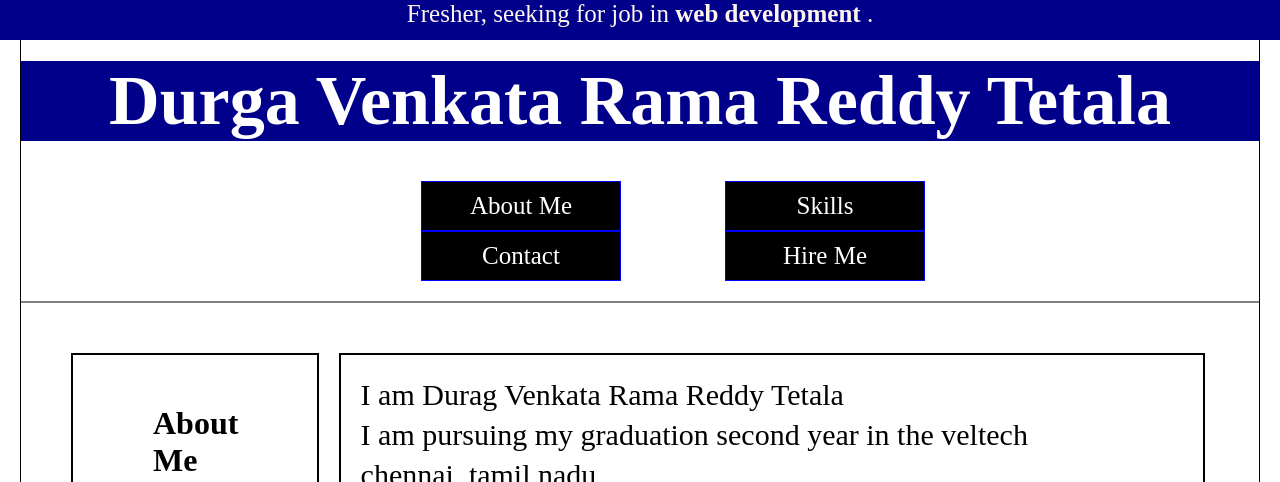
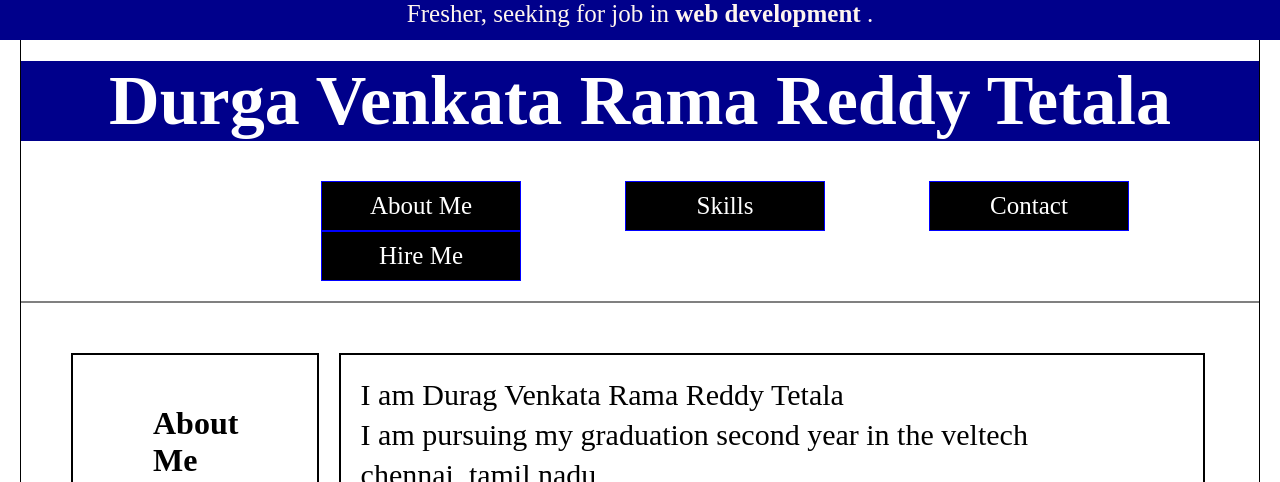
Before and after one commit to RamaReddy12121/Resume, a plain HTML site: page index.html in a window 1280 px wide. Shown: the top 482 px of the page. Drawn offline with Linux system fonts and the light colour scheme.

Commit message:
Update por.css

```diff
--- a/por.css
+++ b/por.css
@@ -36,7 +36,7 @@
 }
 .h{
 
-    margin: 20px 0 20px 400px;
+    margin: 20px 0 20px 300px;
 }
 
 .h li{
```
